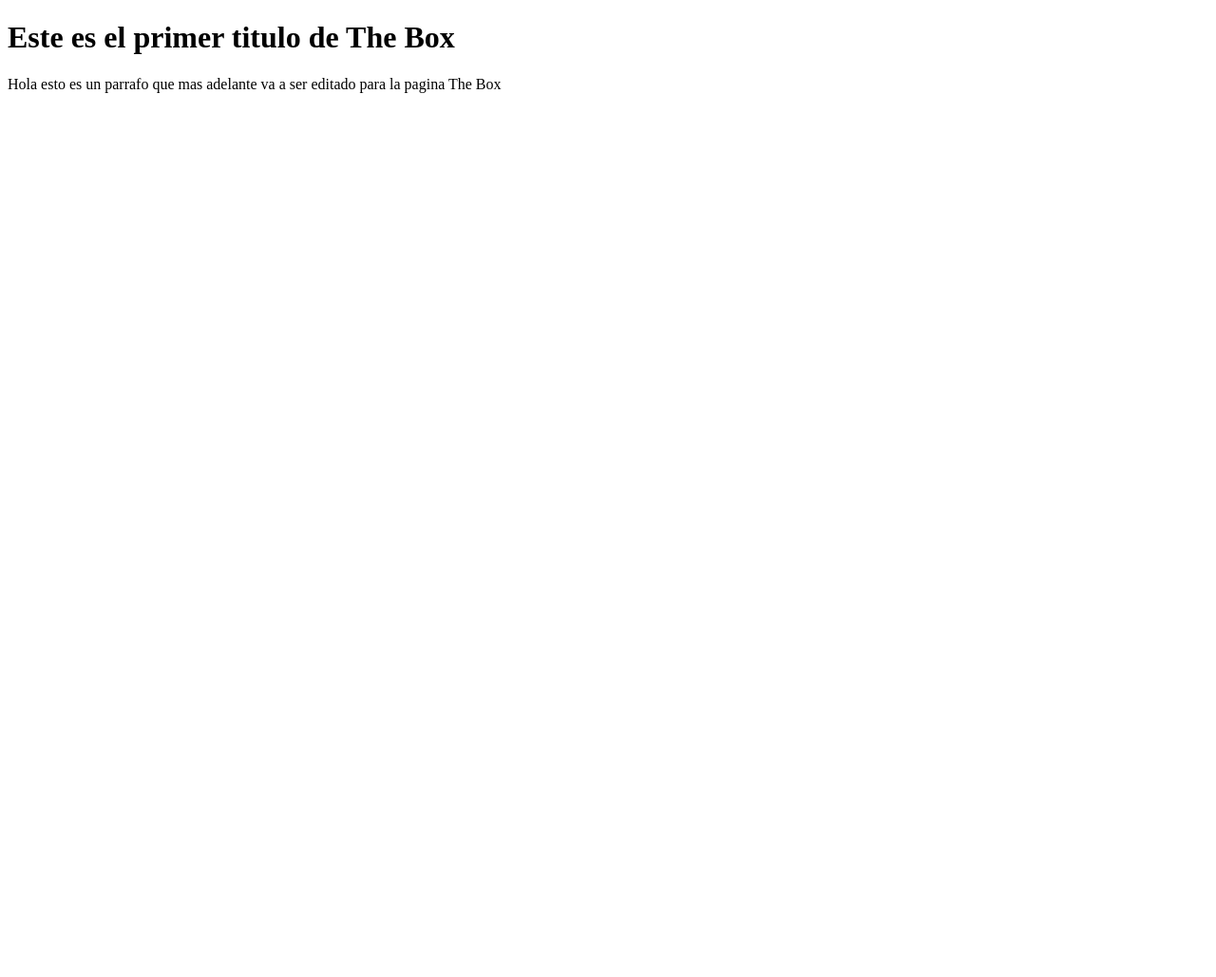
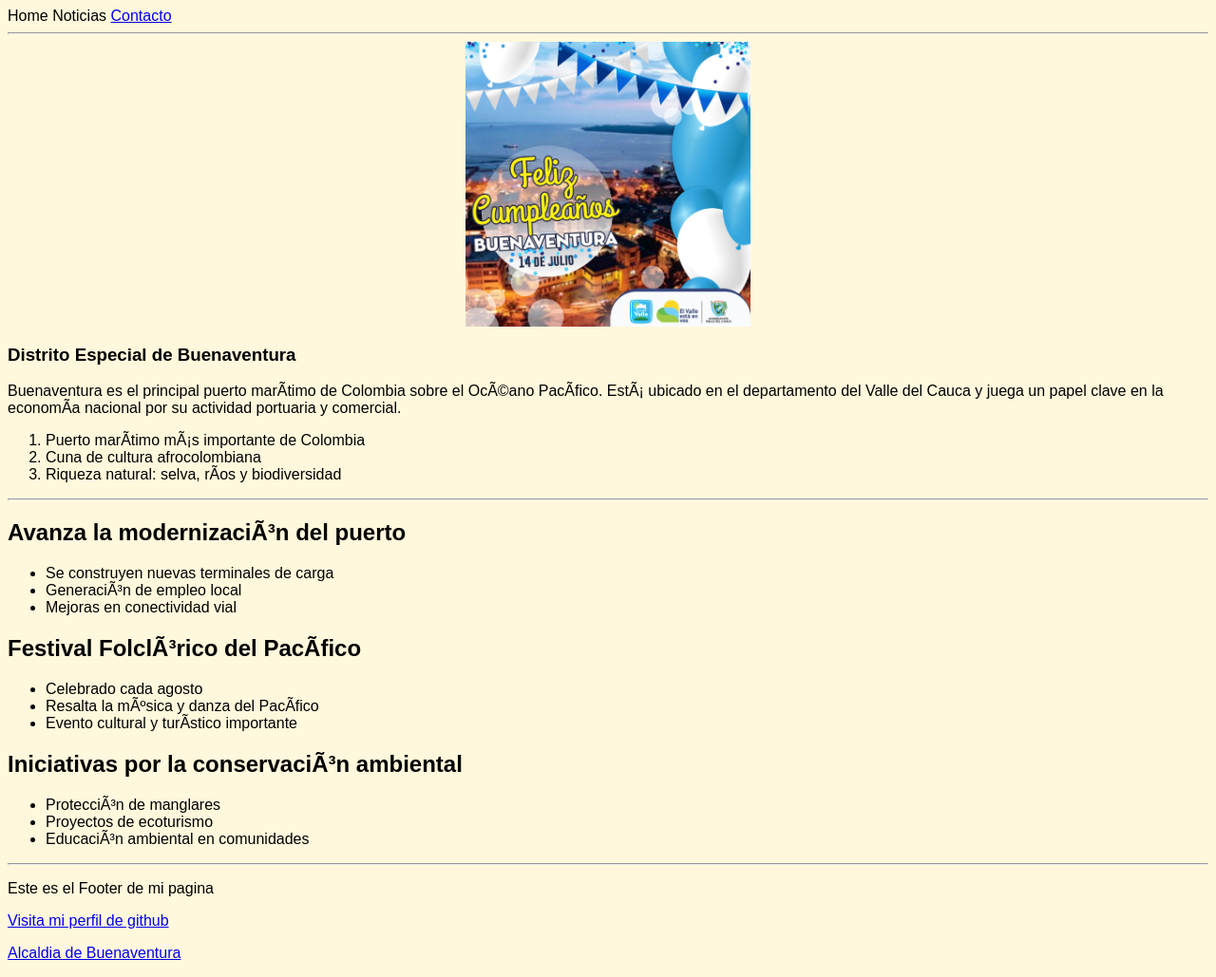
Before and after one commit to Mangelhurt/Henry-borrador, a plain HTML site: page index.html in a window 1280 px wide. Shown: the whole page at 95% size. Before the commit the page ends 800 px from the top, so only its background shows below. Drawn offline with Linux system fonts and the light colour scheme.

Commit message:
avance homnework html

```diff
--- a/index.html
+++ b/index.html
@@ -1,10 +1,69 @@
 <!DOCTYPE html>
 <html lang="en">
 <head>
-    <title>The Box</title>
+    <meta charset="UFT-8">
+    <title>Pagina Henry</title>
+    <link rel="stylesheet" href="style.css">
 </head>
 <body>
-<h1>Este es el primer titulo de The Box</h1>
-<p>Hola esto es un parrafo que mas adelante va a ser editado para la pagina The Box</p>
+<header>
+    <span>Home</span>
+    <span>Noticias</span>
+    <span><a href="./contacto.html">Contacto</a></span>
+</header>
+<hr>
+<main>
+    <img src="./Imagenes/tura.jpeg" class="mi-imagen" alt="imagen cumpleaños de buenaventura">
+    <section>
+        <article>
+<h1>Distrito Especial de Buenaventura</h1>
+<div>
+<p>Buenaventura es el principal puerto marítimo de Colombia sobre el Océano Pacífico. Está ubicado en el departamento del Valle del Cauca y juega un papel clave en la economía nacional por su actividad portuaria y comercial.</p>
+</div>
+    <ol>
+    <li>Puerto marítimo más importante de Colombia</li>
+    <li>Cuna de cultura afrocolombiana</li>
+    <li>Riqueza natural: selva, ríos y biodiversidad</li>
+</ol>
+        </article>
+<hr>
+        <article>
+            <h2>Avanza la modernización del puerto</h2>
+    <ul>
+        <li>Se construyen nuevas terminales de carga</li>
+        <li>Generación de empleo local</li>
+        <li>Mejoras en conectividad vial</li>
+    </ul>
+        </article>
+        <article>
+<h2>Festival Folclórico del Pacífico</h2>
+<ul>
+        <li>Celebrado cada agosto</li>
+        <li>Resalta la música y danza del Pacífico</li>
+        <li>Evento cultural y turístico importante</li>
+    </ul>
+        </article>
+        <article>
+            <h2>Iniciativas por la conservación ambiental</h2>
+<ul>
+        <li>Protección de manglares</li>
+        <li>Proyectos de ecoturismo</li>
+        <li>Educación ambiental en comunidades</li>
+    </ul>
+        </article>
+    </section>
+
+</main>
+<hr>
+<footer>
+    <p>Este es el Footer de mi pagina</p>
+    <p>
+        <a href="https://github.com/Mangelhurt"> Visita mi perfil de github</a>
+    </p>
+    <p>
+        <a href="https://www.buenaventura.gov.co/"> Alcaldia de Buenaventura </a>
+    </p>
+
+</footer>
 </body>
 </html>
--- /dev/null
+++ b/style.css
@@ -0,0 +1,10 @@
+.mi-imagen {
+    width: 300px;
+    height: auto;
+    display: block;
+    margin: auto;
+}
+body {
+    background-color: #fff8dc;
+    font-family: Arial,sans-serif;
+}
```
Also changed, not shown: contacto.html (added, +35 -0 lines), Imagenes/tura.jpeg (added).
